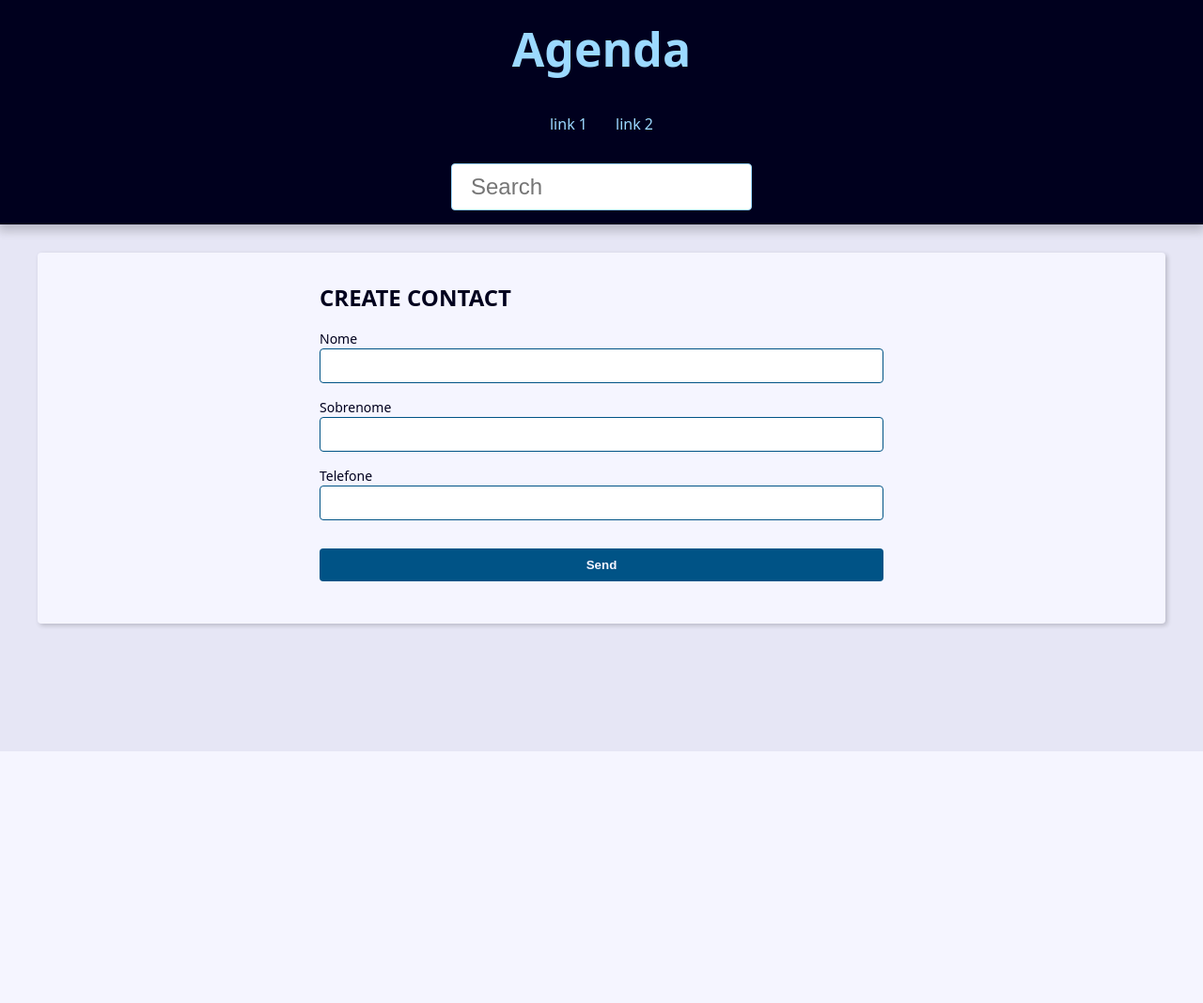
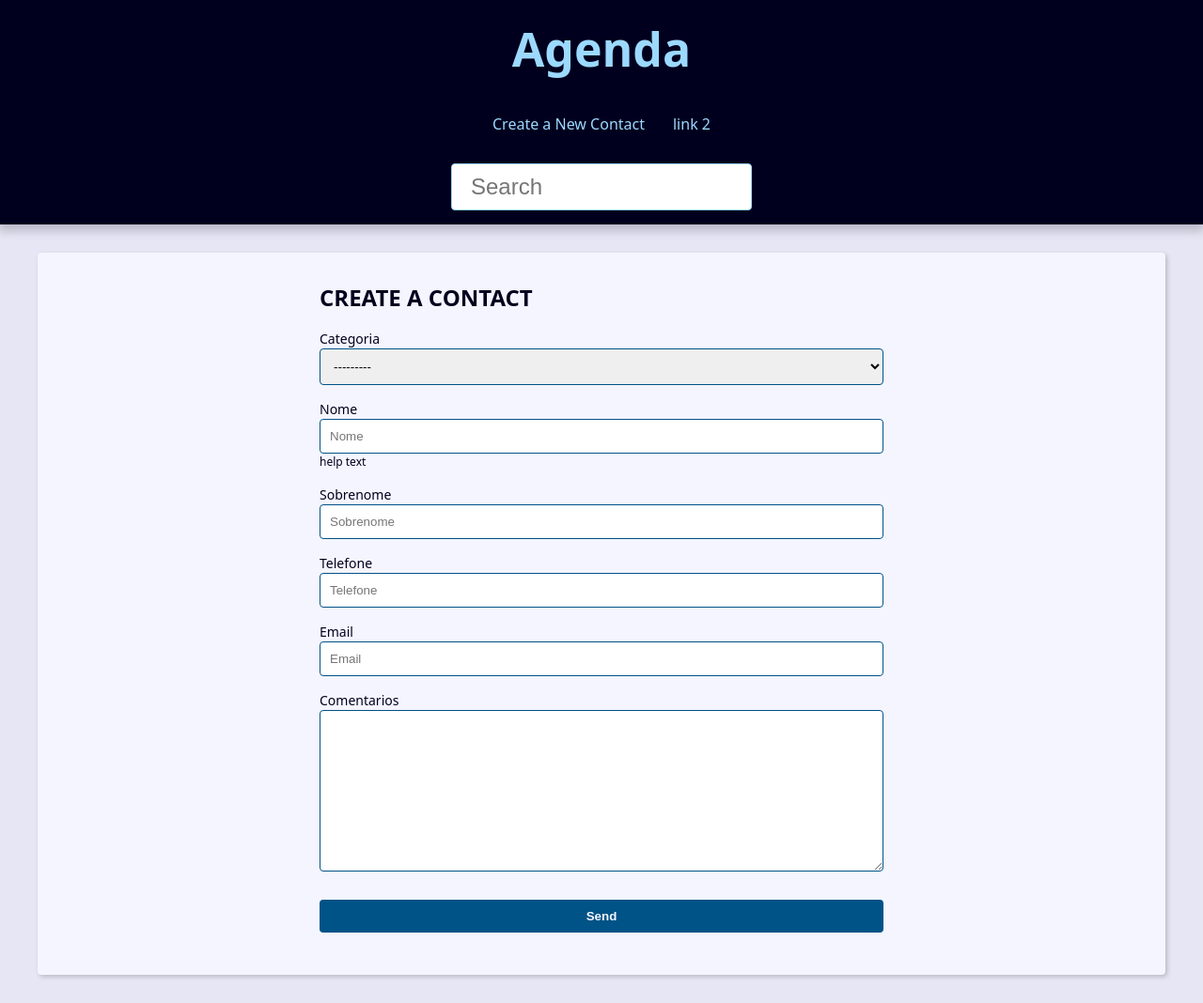
Before and after one commit to sandro-silva-de-paula/projeto-agenda, a Django app: page /contact/create/ in a window 1280 px wide. Shown: the whole page at 94% size. Before the commit the page ends 800 px from the top, so only its background shows below. Run offline with Django 5.2, Linux system fonts and the light colour scheme; data that the repository does not hold is empty.

Commit message:
salvando na base de dados

```diff
--- a/base_templates/global/partials/_header.html
+++ b/base_templates/global/partials/_header.html
@@ -7,8 +7,8 @@
     <nav class="menu">
      <ul class="menu-list">
          <li class="menu-item">
-             <a href="" class="menu-link">
-                 link 1
+             <a href="{% url "contact:create"  %}" class="menu-link">
+                 Create a New Contact
              </a>
          </li>
          <li class="menu-item">
--- /dev/null
+++ b/contact/forms.py
@@ -0,0 +1,74 @@
+from django import forms
+from django.core.exceptions import ValidationError
+from contact.models import Contact
+
+class ContactForm(forms.ModelForm):
+    # qualquer = forms.CharField( #criando um campo fora do model
+    #     widget=forms.TextInput(
+    #         attrs={
+    #             'class': 'classe-a classe-b',
+    #             'placeholder': 'Aqui veio do init',
+    #         }
+    #     ),
+
+    #     help_text='Texto de ajuda para seu usuário',
+    # )
+
+    class Meta:
+        model = Contact
+        fields = (
+            'category','first_name', 'last_name',
+              'phone','email', 'description',
+        )
+        widgets = {
+            # 'first_name': forms.PasswordInput()
+            # 'category': forms.TextInput(
+            #     attrs={'placeholder':'Category', }
+            # ),
+            'first_name': forms.TextInput(
+                attrs={'placeholder':'Nome', },
+                ),
+            'last_name': forms.TextInput(
+                attrs={'placeholder':'Sobrenome', }
+            ),
+            'email': forms.EmailInput(
+                attrs={'placeholder':'Email', },
+                ),
+            'phone': forms.TextInput(
+                attrs={'placeholder':'Telefone', }
+            )
+
+        }
+
+
+    def clean(self):
+        cleaned_data = self.cleaned_data
+        first_name = cleaned_data.get('first_name')
+        last_name = cleaned_data.get('last_name')
+
+        if first_name == last_name:
+            msg = ValidationError(
+           'Primeiro nome não pode ser igual ao segundo',
+            code='invalid')
+
+            self.add_error('first_name', msg)
+            self.add_error('last_name', msg)
+
+        return super().clean()
+
+
+
+    def clean_first_name(self):
+
+        first_name = self.cleaned_data.get('first_name')
+
+        if first_name == 'ABC':
+            self.add_error(
+                'first_name',
+                ValidationError(
+                    'Veio do add_error',
+                    code='invalid'
+                )
+            )
+
+        return first_name
--- a/contact/models.py
+++ b/contact/models.py
@@ -13,7 +13,7 @@ class Category(models.Model):
         return self.name
 
 class Contact(models.Model):
-    first_name = models.CharField(("Nome"), max_length=50)
+    first_name = models.CharField(("Nome"), max_length=50, help_text='help text')
     last_name = models.CharField(("Sobrenome"), max_length=50, blank=True)
     phone = models.CharField(("Telefone"), max_length=50)
     email = models.EmailField(("Email"), max_length=254, blank=True)
--- a/contact/templates/contact/create.html
+++ b/contact/templates/contact/create.html
@@ -2,7 +2,7 @@
 
 {% block content %}
 <div class="form-wrapper">
-    <h2>CREATE CONTACT</h2>
+    <h2>CREATE A CONTACT</h2>
 
   <form
     action=""
@@ -18,9 +18,24 @@
         <div class="form-group">
             <label for="{{field.id_for_label}}">{{field.label}}</label>
            {{field}}
+           {{field.erros}}
+
+            {% if field.help_text %}
+              <p class="help-text">{{ field.help_text }}</p>
+            {% endif %}
         </div>
     {% endfor %}
         </div>
+        {% if form.non_field_errors %}
+        <div class="form-content">
+          <div class="form-group">
+            <div class="message error">
+              {{ form.non_field_errors }}
+            </div>
+          </div>
+        </div>
+      {% endif %}
+
     <div class="form-content">
       <div class="form-group">
         <button class="btn" type="submit">Send</button>
--- a/contact/urls.py
+++ b/contact/urls.py
@@ -9,5 +9,6 @@ urlpatterns = [
 
     #contact (CRUD)
     path('contact/<int:contact_id>/detail/', views.contact, name = "contact"),
-    path('contact/create/', views.create, name = "contact"),
+    path('contact/<int:contact_id>/update/', views.update, name = "update"),
+    path('contact/create/', views.create, name = "create"),
 ]
--- a/contact/views/contact_forms.py
+++ b/contact/views/contact_forms.py
@@ -1,21 +1,18 @@
 from django.shortcuts import render,get_object_or_404,redirect
-from contact.models import Contact
-from django.db.models import Q
-from django.core.paginator import Paginator
-from django import forms
+from contact.forms import ContactForm
 
-class ContactForm(forms.ModelForm):
-    class Meta:
-        model = Contact
-        fields = (
-            'first_name', 'last_name','phone'
-        )
 
 def create(request):
     if request.method =='POST':
+        form =ContactForm(request.POST)
         context = {
-            'form': ContactForm(request.POST)
+            'form': form
         }
+        if form.is_valid():
+           form.save()
+
+           return  redirect('contact:create')
+
         return render(
                     request,
                     'contact/create.html',
@@ -31,3 +28,31 @@ def create(request):
         request,
         'contact/create.html',
         context)
+
+
+def update(request):
+    if request.method =='POST':
+        form =ContactForm(request.POST)
+        context = {
+            'form': form
+        }
+        if form.is_valid():
+           form.save()
+
+           return  redirect('contact:create')
+
+        return render(
+                    request,
+                    'contact/create.html',
+                     context)
+
+
+
+
+    context = {
+            'form': ContactForm()
+    }
+    return render(
+        request,
+        'contact/create.html',
+        context)
```
Also changed, not shown: contact/views/contact_views.py (line endings or trailing spaces).
